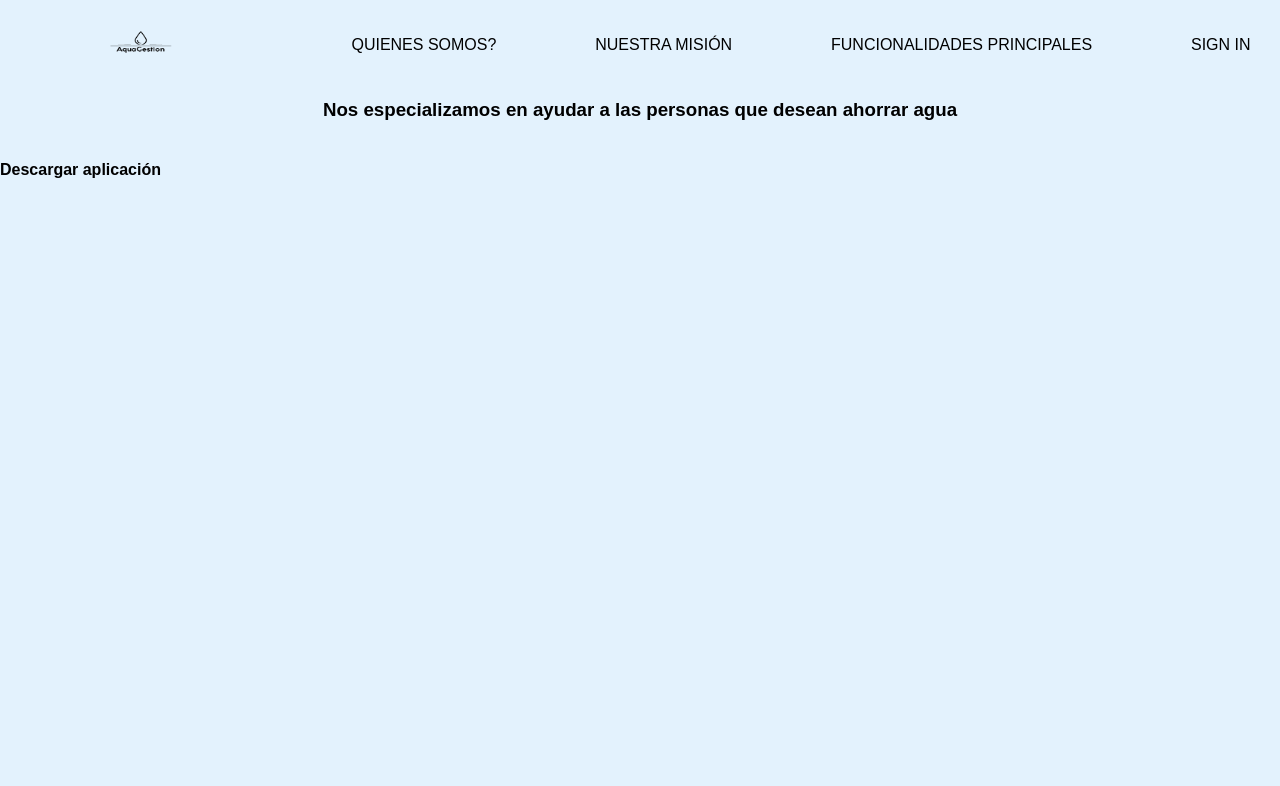
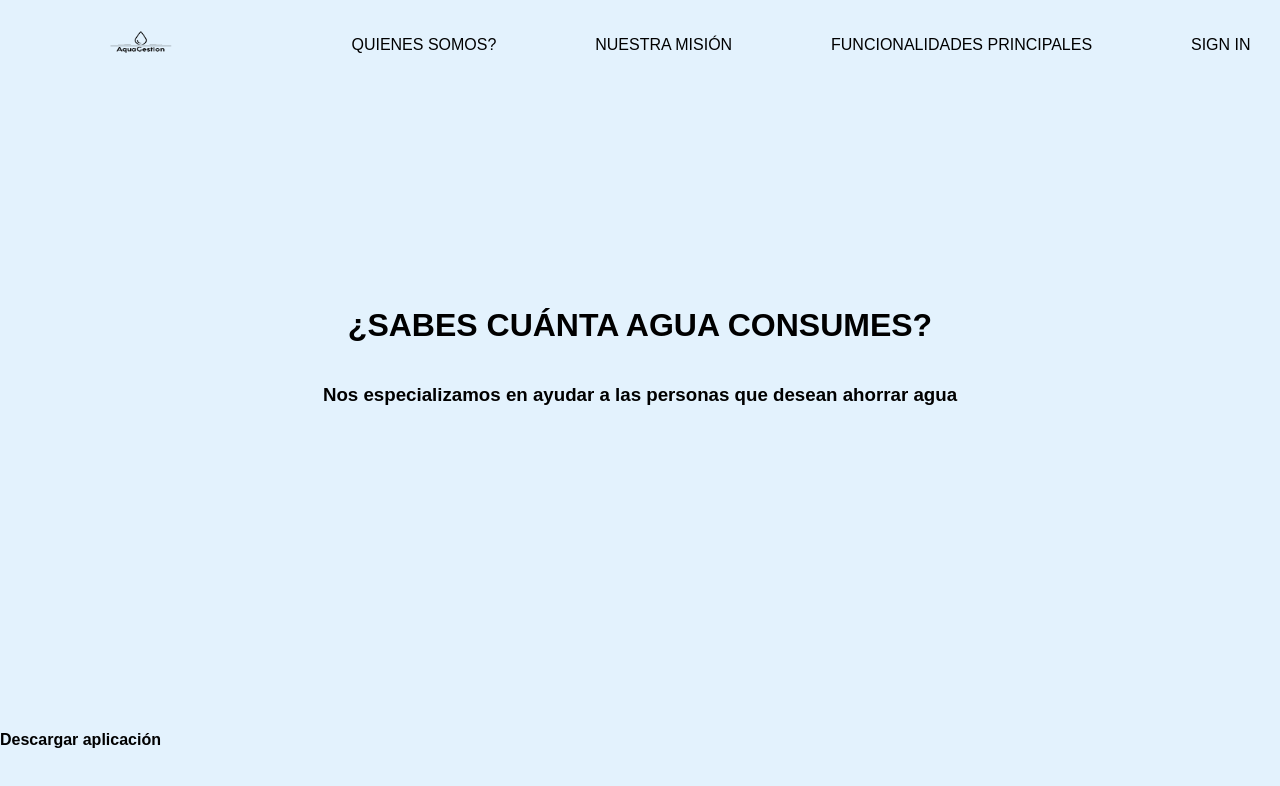
Before and after one commit to mata152dor55/AquaGestion, a website: page index.html in a window 1280 px wide. Drawn offline with Linux system fonts and the light colour scheme; a web font is replaced by a local one.

Commit message:
Arreglo de errores con el título

```diff
--- a/styles.css
+++ b/styles.css
@@ -11,7 +11,7 @@
 
 body {
   background-color: #e3f2fd;
-  height: 100%;
+  height: 100vh;
   font-family: "Coco Gothic", sans-serif;
   margin: 0;
 }
@@ -53,6 +53,8 @@ body {
   flex-direction: column;
   justify-content: center;
   text-align: center;
+  align-items: center;
+  height: calc(100vh - 90px);
 }
 
 h1 {
```
